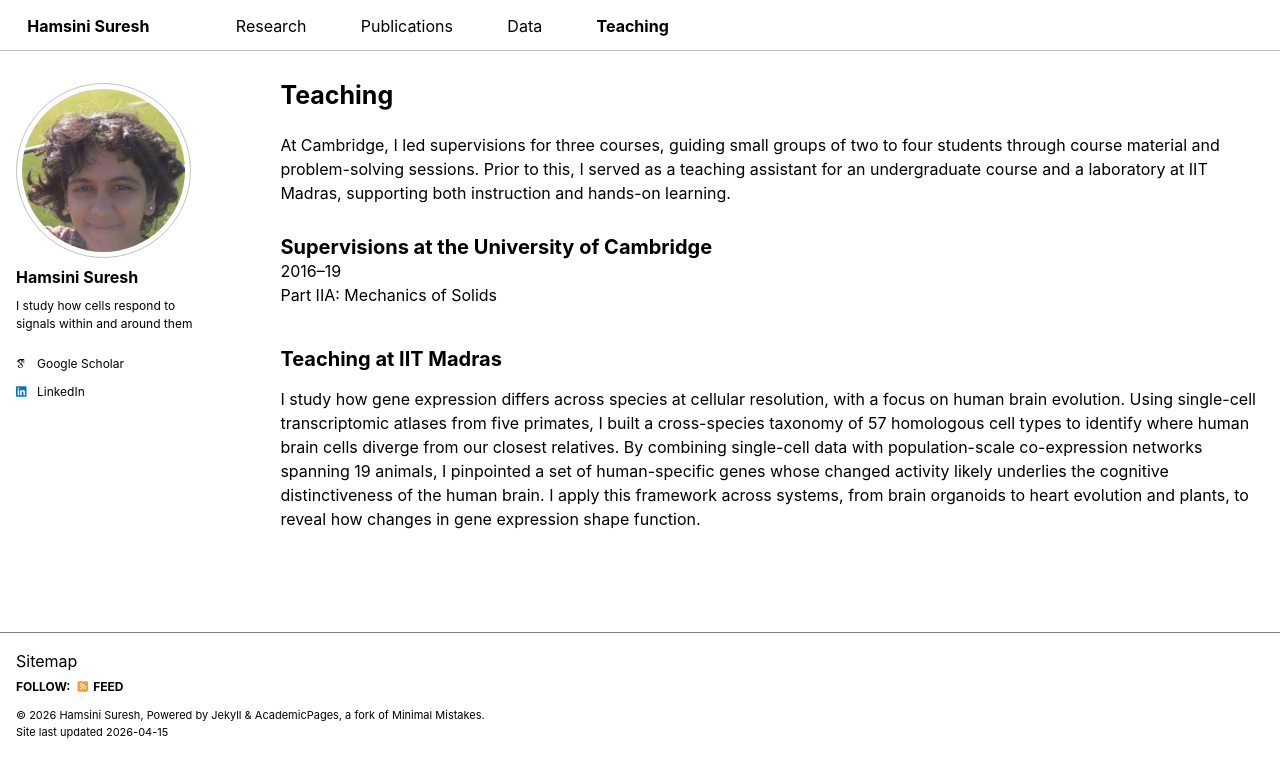
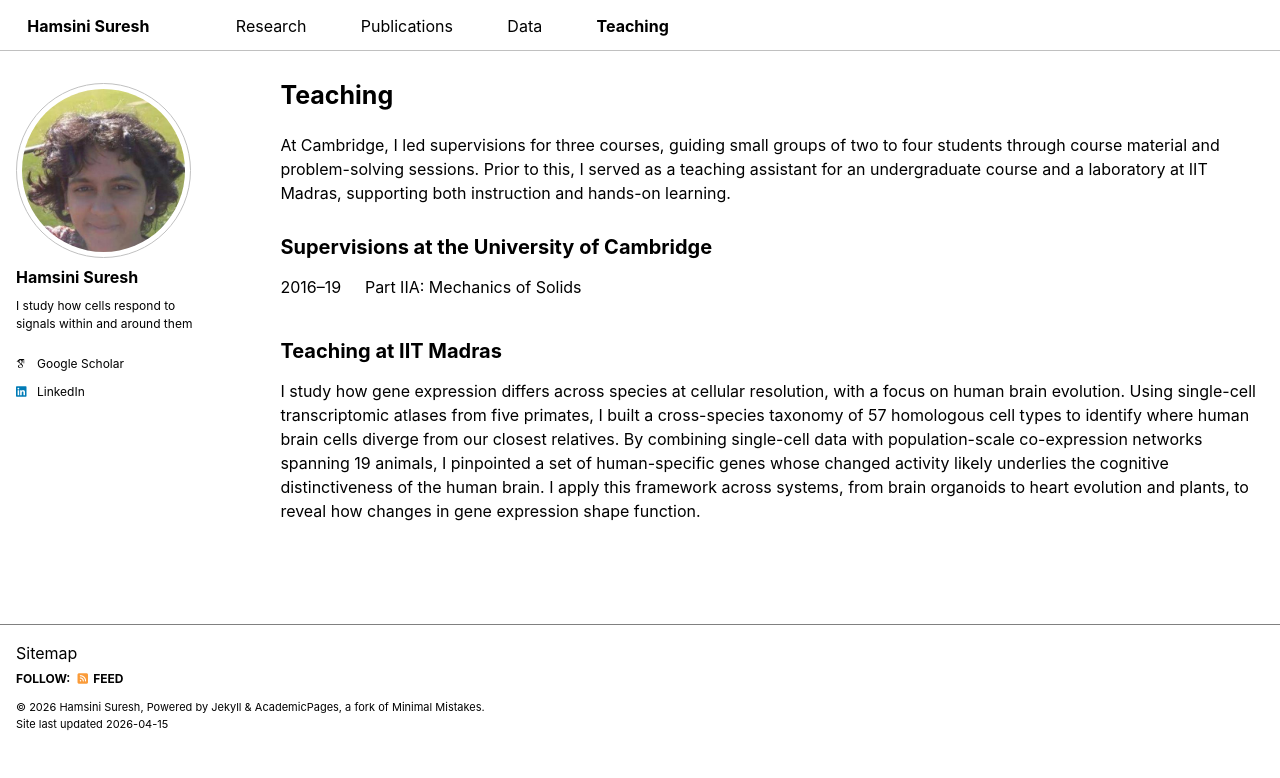
Before and after one commit to hamsinisuresh/hamsinisuresh.github.io, a Jekyll site: the page built from _pages/teach.html, in a window 1280 px wide. Shown: the top 778 px of the page. Built offline with Jekyll 4.4.1, drawn with Linux system fonts in a browser that asks for light colours; some web fonts are replaced; a script bundle is joined from its source files by our own code; library files that are not in the unit come from our copies.

Commit message:
Update teach.html

```diff
--- a/_pages/teach.html
+++ b/_pages/teach.html
@@ -19,10 +19,10 @@ author_profile: true
 
 <h2>Supervisions at the University of Cambridge</h2>
 
-<div class="teaching-item">
-  <div class="teaching-date">2016–19</div>
-  <div class="teaching-desc">Part IIA: Mechanics of Solids</div>
-</div>
+<p>
+  <span style="display:inline-block; width:80px;">2016–19</span>
+  Part IIA: Mechanics of Solids
+</p>
 
 <!-- ===== CUSTOM SECTION ===== -->
 
```
